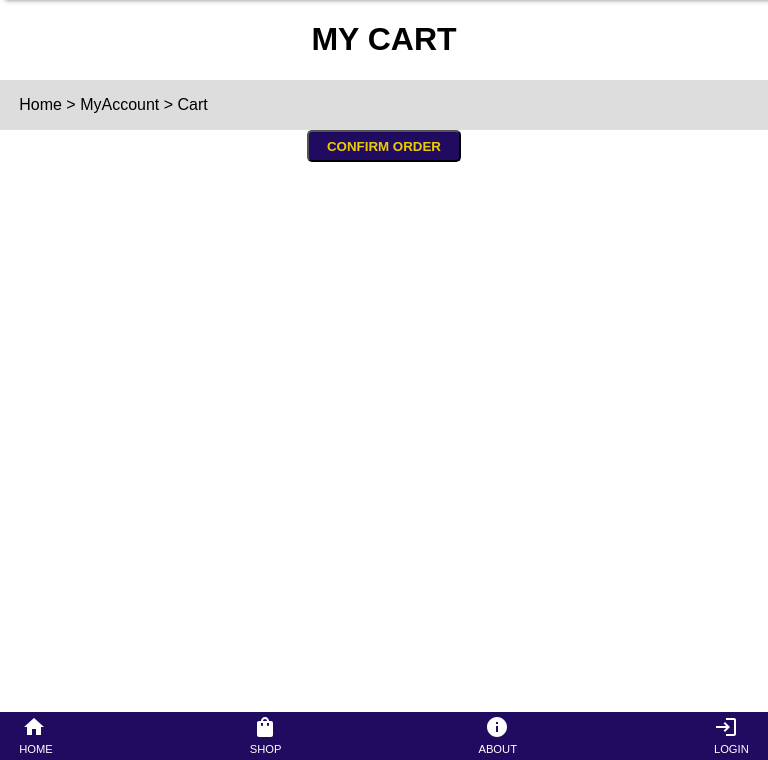
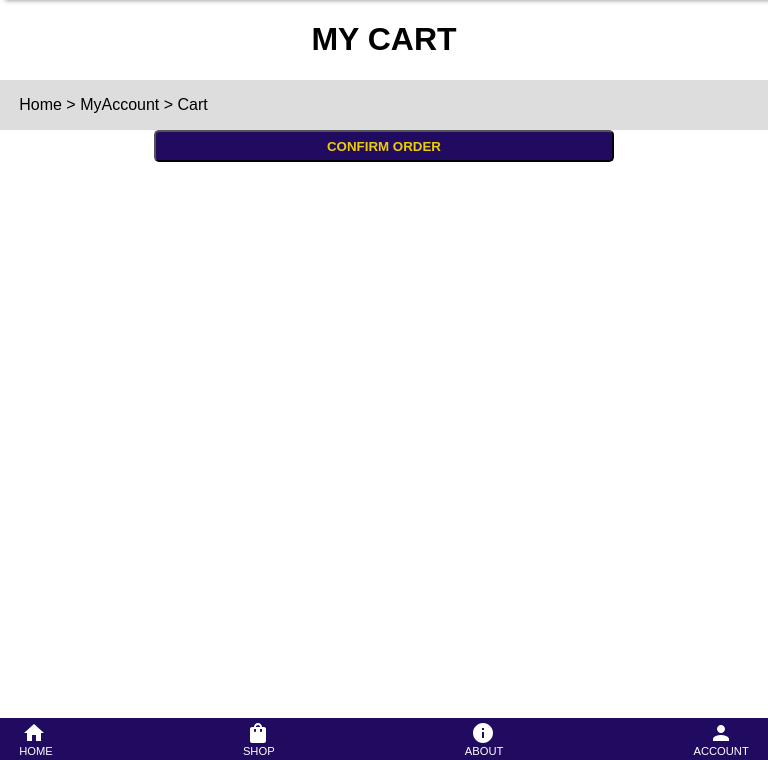
Before and after one commit to shardul-b/E-Commerce, a PHP site: page /cart.php in a window 768 px wide. Shown: the part 40-800 px from the top of the page. Run offline with PHP 8.4, Linux system fonts and the light colour scheme; the visitor is signed in with stand-in values (Sample User, id 1); data that the repository does not hold is empty.

Commit message:
Basic Responsiveness complete for each page

```diff
--- a/CSS/cartStyle.css
+++ b/CSS/cartStyle.css
@@ -12,13 +12,22 @@ body{
 	display: flex;
 	align-items: center;
 }
+.flex-space{
+	display: flex;
+	align-items: center;
+	justify-content: space-between;
+}
 h1{
 	text-align: center;
 }
 img{
 	max-width: 100%;
 }
-.back a{
+a{
+  text-decoration: none;
+  color:#FFF;
+}
+.back-link{
 	color:#000;
 }
 /*Top*/
@@ -27,7 +36,7 @@ img{
 	padding:1em 0;
 }
 /*Products*/
-.products .container{
+.products-container{
 	display: grid;
 	grid-template-columns: 1fr 1fr;
 	grid-column-gap: 1em;
@@ -73,7 +82,7 @@ img{
 	background-origin: center;
 	cursor: pointer;
 }
-.remove-icon:hover{
+.remove-icon:hover,.remove-icon:focus,.remove-icon:active{
 	background-image: url('../Assets/Icons/closered.svg');
 }
 /*Order Button*/
@@ -87,8 +96,49 @@ img{
 	border-radius: 5px;
 	font-weight: bold;
 }
-.order-button:hover{
+.order-button:hover,.order-button:active,.order-button:focus{
   cursor: pointer;
   color: #210B61;
   background-color:#ECCD04;
 }
+@media (max-width: 1150px) {
+  .products-container{
+    display: grid;
+    grid-template-columns: 1fr;
+  }
+  .product-card{
+    width:100%;
+    height:5em;
+    padding:0.5em;
+    /*border:1px solid green;*/
+    margin: 1em 0;
+    font-size:1.2rem;
+    box-shadow: 1px 1px 5px 0.3px darkgray;
+  }
+  .product-image{
+    /*border:1px solid red;*/
+    max-height: 3em;
+    max-width: 3em;
+  }
+  .name{
+    font-weight: bold;
+    font-size:0.9rem;
+    /*border:1px solid blue;*/
+    width:11em;
+    /*max-width: 10em;  */
+    padding:0 0.3em;
+    white-space: nowrap;
+    overflow: hidden;
+    text-overflow: ellipsis;
+  }
+  .quantity,.cost{
+
+    font-size: 0.9rem;
+    padding:0 0.5em;
+  }
+  .order-button{
+ 	width: 60%;
+	padding: 0.5em 1em;
+	margin:0 20%;
+  }
+}
--- a/CSS/header.css
+++ b/CSS/header.css
@@ -8,6 +8,13 @@ ul{
 }
 img{
   max-width:100%;
+}
+span{
+  display: block;
+}
+.container{
+  width:95%;
+  margin: 0 auto;
 }
 .flex{
   display: flex;
@@ -165,6 +172,11 @@ a{
    filter: invert(100%);
     background:url('../Assets/Icons/login.svg');
 }
+.account-icon{
+   margin-left: 1em;
+   filter: invert(100%);
+   background:url('../Assets/Icons/account.svg');
+}
 .footer-icon{
     background-size:1.5em;
     background-repeat: no-repeat;
--- a/PHP/footer.php
+++ b/PHP/footer.php
@@ -61,7 +61,7 @@
             <span class="social-icon insta-icon"></span>
             <span class="social-icon linkedin-icon"></span>
         </div>
-
+    </div>
         ';
 
 ?>
--- a/PHP/header.php
+++ b/PHP/header.php
@@ -19,7 +19,6 @@
                 <div class="cart-container flex">
                         <span class="cart-icon"></span>
                         <span class="cart">My Cart</span>
-
                 </div>
                 </a>
                 <ul class="nav-list nav-list-secondary flex-space">
@@ -36,7 +35,9 @@
                 <span class="search-icon"></span>
                 <input type="text" class="search-box" placeholder="Search Products">
             </div>
-            <span class="cart-icon"></span>
+            <a href="./cart.php">
+                <span class="cart-icon"></span>
+            </a>
         </div>
         <div class="mobile-footer">
             <div class="container flex-space">
@@ -52,20 +53,26 @@
                 <a href="#footer" class="footer-link"title="About Us"><span class="flex footer-icon about-icon"></span></a>
                     <span class="footer-desc">ABOUT</span>
                 </div>
+                '.((isset($_SESSION["loggedin"]) && $_SESSION["loggedin"]==true)?'
                 <div class="footer-group">
-                <a href="./login.php" class="footer-link" title="Login" ><span class="flex footer-icon login-icon"></span></a>
+                    <a href="./AccountInfo.php" class="footer-link" title="Account" ><span class="flex footer-icon account-icon"></span></a>
+                    <span class="footer-desc">ACCOUNT</span>
+                </div>':'
+                <div class="footer-group">
+                    <a href="./login.php" class="footer-link" title="Login" ><span class="flex footer-icon login-icon"></span></a>
                     <span class="footer-desc">LOGIN</span>
-                </div>
+                </div>').'
             </div>
         </div>
         ';
 ?>
 
 <script type="text/javascript">
-    document.getElementsByClassName('search-box')[0].addEventListener("keyup",(event)=> {
+    document.querySelector('.search-box').addEventListener("keyup",(event)=> {
         if (event.keyCode === 13 && document.getElementsByClassName('search-box')[0].value.length>0) {
             event.preventDefault();
             location.href=`./search.php?value=${document.getElementsByClassName('search-box')[0].value}`;
         }
     });
+
 </script>
--- a/cart.php
+++ b/cart.php
@@ -25,11 +25,11 @@
 	</h1>
 	<div class="top">
 		<div class="container">
-			<span class="back"><a href="./index.php">Home</a> > <a href="./AccountInfo.php">MyAccount</a> > Cart</span>
+			<span class="back"><a href="./index.php" class="back-link">Home</a> > <a href="./AccountInfo.php" class="back-link">MyAccount</a> > Cart</span>
 		</div>
 	</div>
 	<div class="products">
-		<div class="container">
+		<div class="products-container container">
 			<!-- First -->
 			<?php
 				if(!isset($_SESSION['userid']) && !$_SESSION['loggedin']==true){
--- a/login.php
+++ b/login.php
@@ -31,7 +31,7 @@
                     <span class="hide error login-email-error">Incorrect Email Id</span>
 
                     <label for="log-pass" class="input-label">Password</label>
-                    <div class="password-container flex">
+                    <div class="password-container flex input-box">
                         <input type="password" name="login-password" id="log-pass" class="input-box" placeholder="Password" title='Password' required="true" oninput='signinVerify()'>
                         <div class="eye-in flex">
                             <span class="in-pass-hide hide-eye hide"></span>
@@ -67,7 +67,7 @@
                     <span class="hide error signup-email-error">Incorrect Email</span>
                     <!-- Password -->
                     <label for="new-pass" class="input-label">Password</label>
-                    <div class="password-container flex">
+                    <div class="password-container flex input-box">
                         <input type="password" name="signup-password" id="new-pass" class="input-box" placeholder="Password" title='Password' required="true" oninput='signupverify()'>
                         <div class="eye-up flex">
                             <span class="new-pass-hide hide-eye hide"></span>
@@ -77,7 +77,7 @@
                     <span class="hide error signup-password-error">Password must have 2 capital and 2 small letters, special symbols, numbers and length>7</span>
                     <!-- Verify Password -->
                     <label for="re-pass" class="input-label">Re-enter Password</label>
-                    <div class="password-container flex">
+                    <div class="password-container flex input-box">
                         <input type="password" name="signupre-password" id="re-pass" class="input-box" placeholder="Re-enter Password" title='Password' required="true" oninput='signupverify()'>
                         <div class="eye-re flex">
                             <span class="re-pass-hide hide-eye hide"></span>
```
Also changed, not shown: CSS/footer.css (+7 -4 lines), CSS/loginstyle.css (+36 -21 lines), Assets/Icons/account.svg (added).
